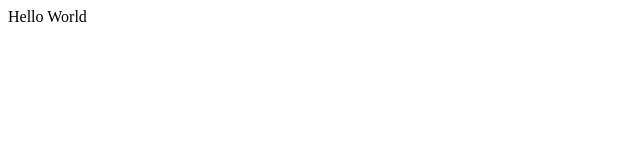
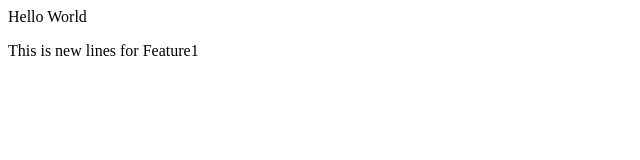
Before and after one commit to Sharuk1234567/Testing, a plain HTML site: page index.html in a window 1280 px wide. Shown: the whole page, without its empty margins (0-640 px from the left). Drawn offline with Linux system fonts and the light colour scheme.

Commit message:
New lines for F1

```diff
--- a/index.html
+++ b/index.html
@@ -1 +1,2 @@
 <p>Hello World</p>
+<p>This is new lines for Feature1</p>
```
